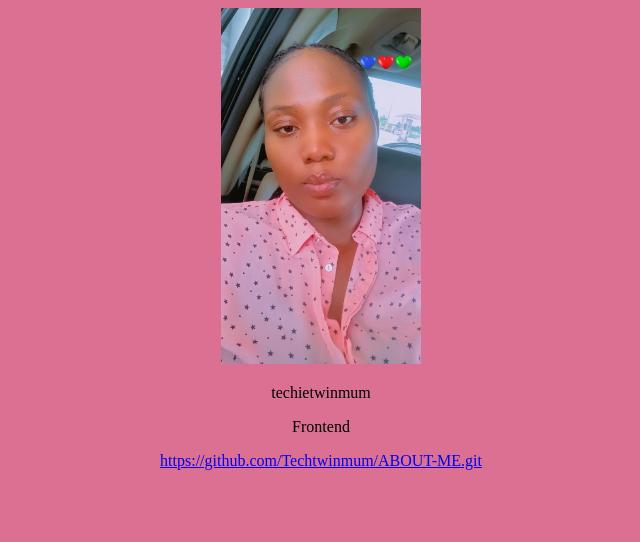
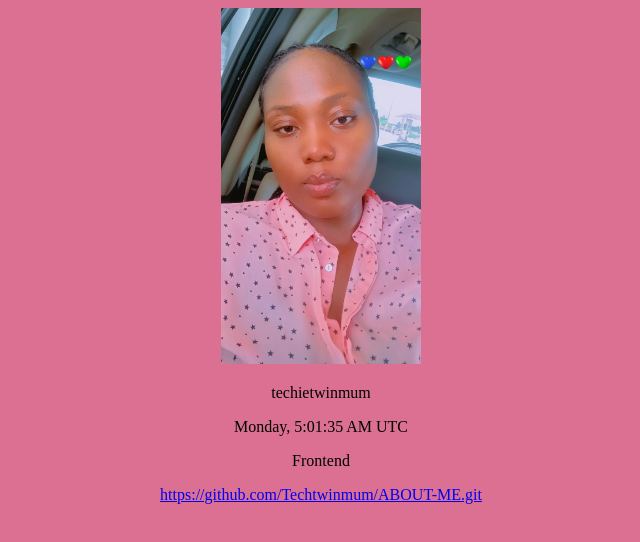
Before and after one commit to Techtwinmum/SLACK-PROFILE, a plain HTML site: page index.html in a window 1280 px wide. Shown: the whole page, without its empty margins (329-969 px from the left). Drawn offline with Linux system fonts and the light colour scheme.

Commit message:
current date and time

```diff
--- a/index.html
+++ b/index.html
@@ -21,5 +21,43 @@
 
 
     </div>
+
+
+        <script>
+            function updateDateTime() {
+                // Create a new Date object to get the current date and time
+                var currentDate = new Date();
+
+                // Format the date and time
+                var options = { weekday: 'long', hour: 'numeric', minute: 'numeric', second: 'numeric', timeZoneName: 'short' };
+                var formattedDate = currentDate.toLocaleDateString(undefined, options);
+
+                // Display the formatted date and time in the "currentDayOftheWeek" element
+                document.querySelector('[data-testid="currentDayOftheWeek"]').textContent = formattedDate;
+
+                // Format the UTC time
+                var utcOptions = { hour: 'numeric', minute: 'numeric', second: 'numeric', timeZone: 'UTC' };
+                var formattedUTCTime = currentDate.toLocaleTimeString(undefined, utcOptions);
+
+                // Display the formatted UTC time in the "currentUTCTime" element
+                document.querySelector('[data-testid="currentUTCTime"]').textContent = "UTC Time: " + formattedUTCTime;
+            }
+
+            // Call the updateDateTime function to initially display the date and time
+            updateDateTime();
+
+            // Update the date and time every second (1000 milliseconds)
+            setInterval(updateDateTime, 1000);
+        </script>
+    </body>
+    </html>
+
+
+
+
+
+
+
+
 </body>
 </html>
```
